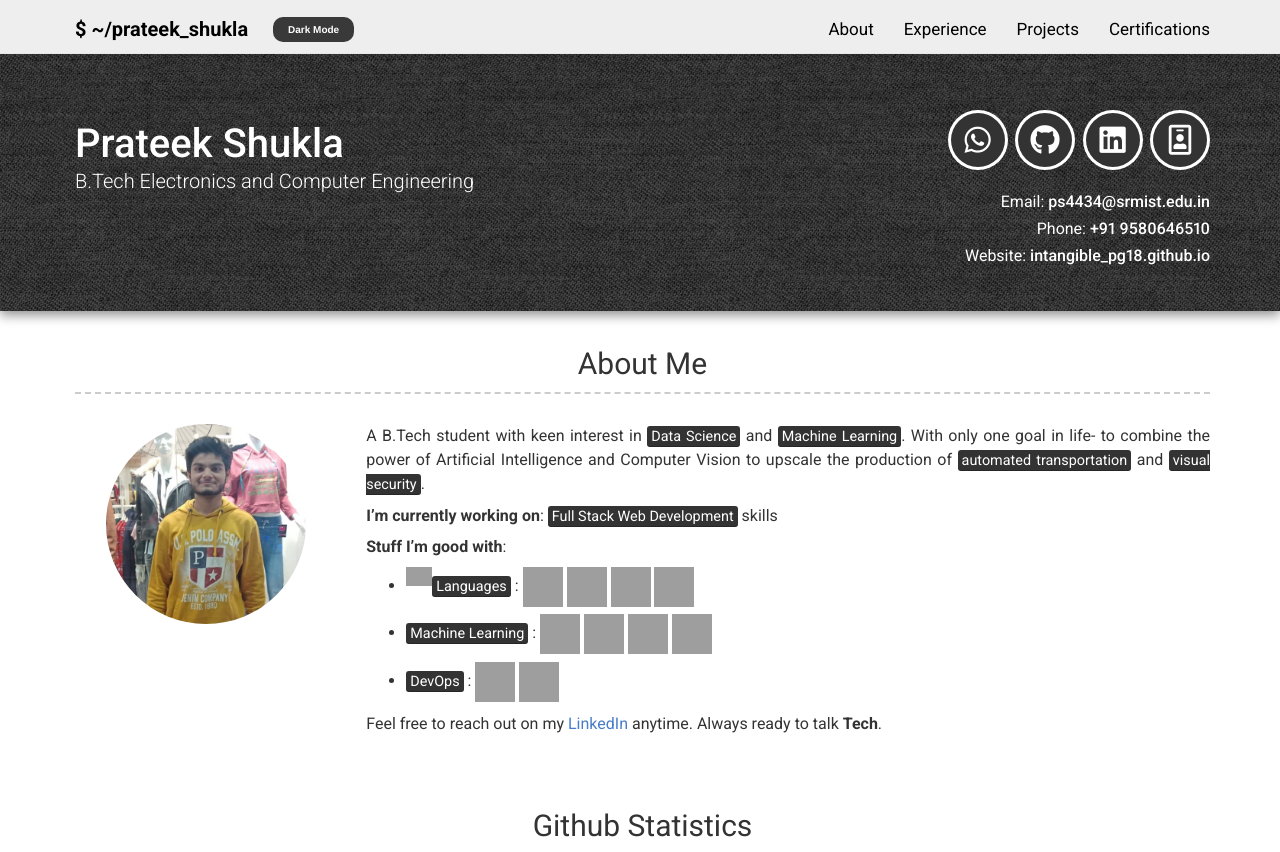
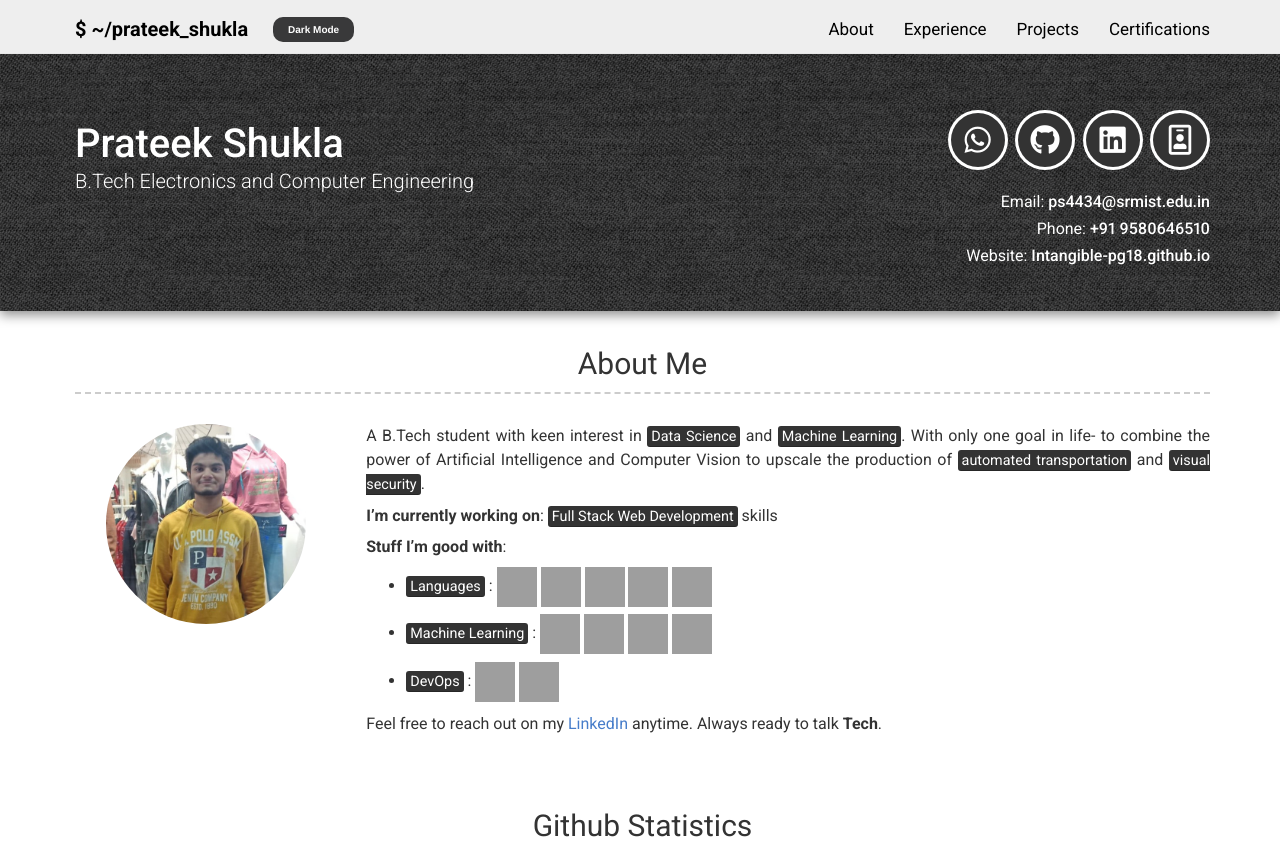
Before and after one commit to Intangible-pg18/Intangible-pg18.github.io, a Jekyll site: the page built from pages/insland.html, in a window 1280 px wide and 900 px high, cut to the strip 0-852 px from the top of the window. Built offline with Jekyll 4.4.1, drawn with Linux system fonts in a browser that asks for light colours; nearby versions of some CDN libraries; grey boxes are pictures that could not be loaded.

Commit message:
Update _config.yml

```diff
--- a/_config.yml
+++ b/_config.yml
@@ -6,7 +6,7 @@ Interest : Data Science & Machine Learning
 email: ps4434@srmist.edu.in
 
 phone: "+91 9580646510"
-website: intangible_pg18.github.io
+website: Intangible-pg18.github.io
 
 darkmode: false
 
@@ -45,7 +45,7 @@ about_content: | # this will include new lines to allow paragraphs
   <b>I'm currently working on</b>: <mark>Full Stack Web Development</mark> skills
 
   <b>Stuff I'm good with</b>:
-  - <mark>Languages</mark> : <img src="https://raw.githubusercontent.com/devicons/devicon/master/icons/python/python-original.svg" alt="python" width="40" height="40"/> <img src="https://raw.githubusercontent.com/devicons/devicon/master/icons/cplusplus/cplusplus-original.svg" alt="cplusplus" width="40" height="40"/> <img src="https://raw.githubusercontent.com/devicons/devicon/master/icons/html5/html5-original-wordmark.svg" alt="html5" width="40" height="40"/> <img align="left" alt="T-SQL" width="26px" src="https://raw.githubusercontent.com/github/explore/80688e429a7d4ef2fca1e82350fe8e3517d3494d/topics/sql/sql.png" />  <img src="https://www.vectorlogo.zone/logos/gnu_bash/gnu_bash-icon.svg" alt="bash" width="40" height="40"/>
+  - <mark>Languages</mark> :  <img src="https://raw.githubusercontent.com/devicons/devicon/master/icons/python/python-original.svg" alt="python" width="40" height="40"/> <img src="https://raw.githubusercontent.com/devicons/devicon/master/icons/cplusplus/cplusplus-original.svg" alt="cplusplus" width="40" height="40"/> <img src="https://raw.githubusercontent.com/devicons/devicon/master/icons/html5/html5-original-wordmark.svg" alt="html5" width="40" height="40"/> <img src="https://raw.githubusercontent.com/github/explore/80688e429a7d4ef2fca1e82350fe8e3517d3494d/topics/sql/sql.png" alt="html5" width="40" height="40"/>  <img src="https://www.vectorlogo.zone/logos/gnu_bash/gnu_bash-icon.svg" alt="bash" width="40" height="40"/>
 
   - <mark>Machine Learning</mark> : <img src="https://upload.wikimedia.org/wikipedia/commons/0/05/Scikit_learn_logo_small.svg" alt="scikit_learn" width="40" height="40"/>  <img src="https://www.vectorlogo.zone/logos/numpy/numpy-ar21.svg" alt="numpy" width="40" height="40"/> <img src="https://en.wikipedia.org/wiki/Pandas_(software)#/media/File:Pandas_logo.svg" alt="pandas" width="40" height="40"/> <img src="https://en.wikipedia.org/wiki/Matplotlib#/media/File:Matplotlib_logo.svg" alt="matplotlib" width="40" height="40"/>
 
```
